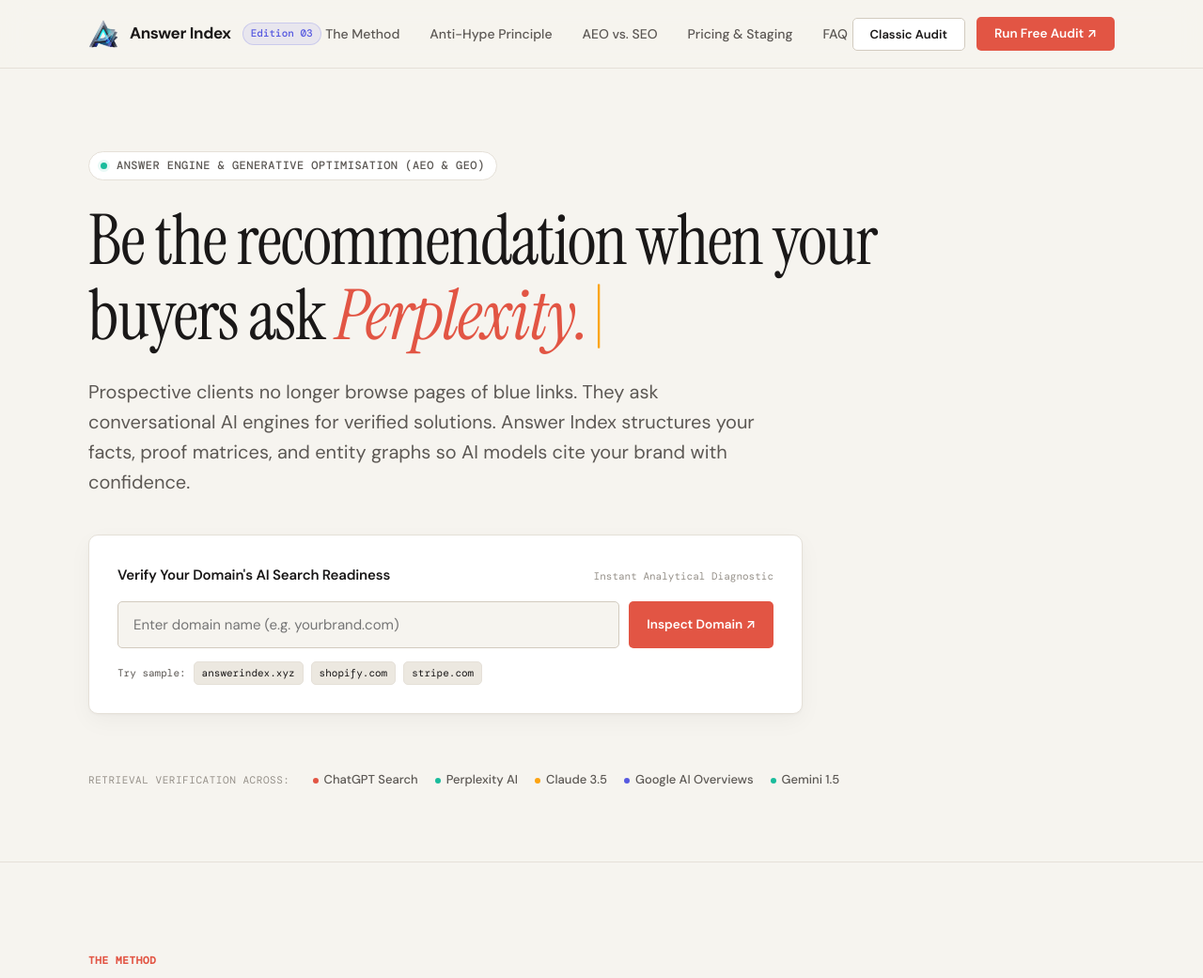
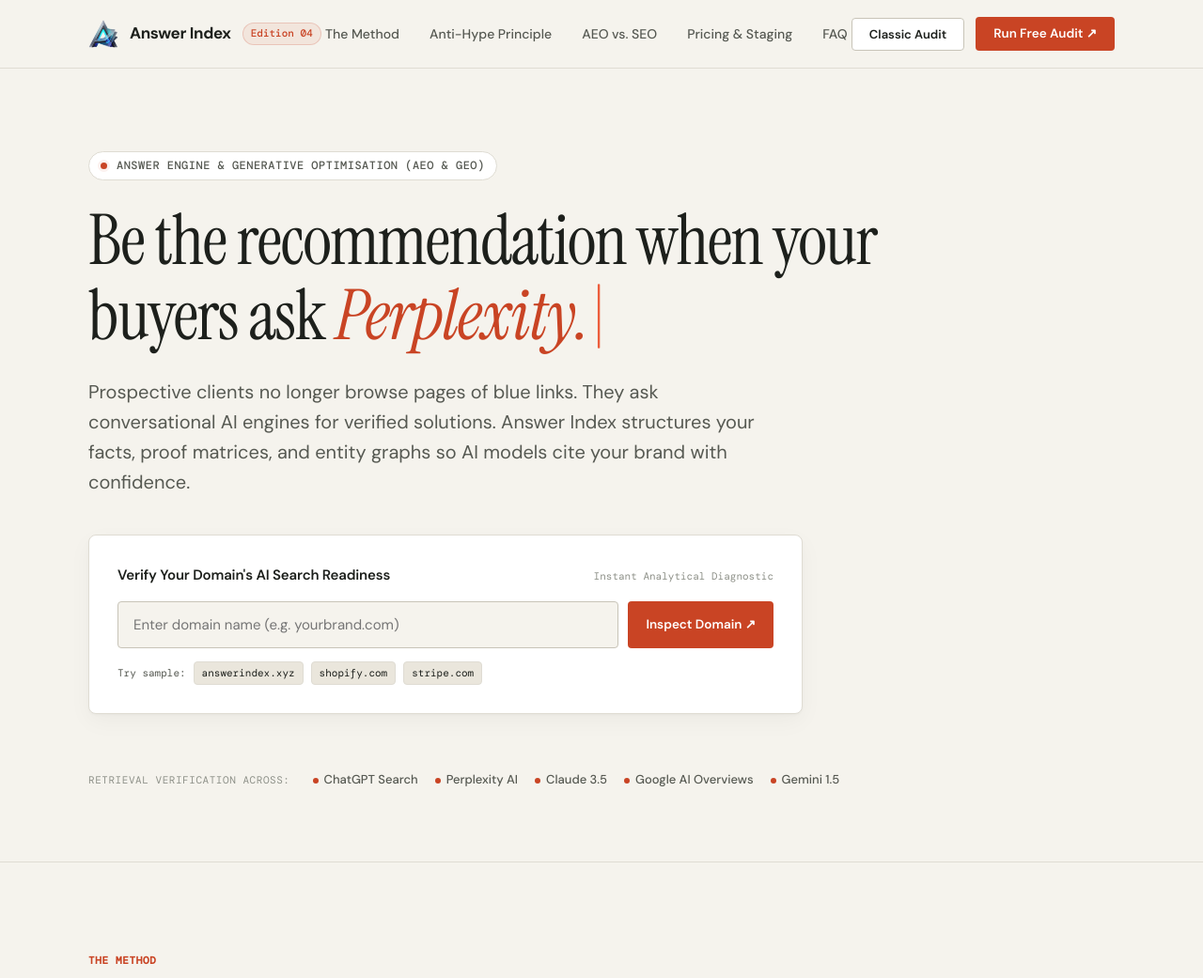
Before and after one commit to justmailsameer-prog/answerindex, a website: page v2/index.html in a window 1280 px wide. Shown: the top 1041 px of the page at 94% size. Drawn offline with nearby package versions, Linux system fonts and the light colour scheme; a web font is replaced by a local one.

Commit message:
feat(v2): apply exact Working Weekends color palette (--paper #f5f3ed, --ink #1d201c, --accent #c94424, --orange #ec5836)

```diff
--- a/v2/index.html
+++ b/v2/index.html
@@ -16,44 +16,39 @@
 
   <style>
     :root {
-      /* Kitchen365-Inspired Multi-Tone Editorial Palette */
-      --canvas: #F6F4EF;          /* Warm cream / off-white paper canvas */
-      --surface: #FFFFFF;         /* Crisp pure white for cards */
-      --surface-subtle: #ECE8E0;  /* Warm stone pearl for secondary fills */
-      --surface-hover: #E4DFD5;   /* Card hover tone */
+      /* Working Weekends Exact Palette & Typography */
+      --paper: #F5F3ED;          /* Exact Working Weekends warm paper canvas */
+      --surface: #FFFFFF;        /* Crisp pure white for cards */
+      --surface-subtle: #EAE6DC; /* Soft warm stone fill */
+      --surface-hover: #E2DDD2;   /* Subtle hover state */
 
-      --ink: #1A1818;             /* Deep warm charcoal ink */
-      --ink-muted: #5C5854;       /* Warm neutral grey for body text */
-      --ink-faint: #96918A;       /* Subtle slate-stone for metadata */
+      --ink: #1D201C;            /* Exact Working Weekends deep charcoal ink */
+      --ink-muted: #565952;      /* Refined editorial body copy */
+      --ink-faint: #8E9189;      /* Muted metadata */
 
-      --border: #E5E0D8;          /* Hairline border */
-      --border-subtle: #EEEAE2;   /* Soft inner divider */
-      --border-strong: #D2CBBF;   /* Contrast border */
+      --border: #DFDCD3;         /* Clean hairline border */
+      --border-subtle: #EBE8E0;  /* Inner card divider */
+      --border-strong: #C8C4B8;  /* Accent border */
 
-      /* Vibrant Accent Palette from Kitchen365 */
-      --coral: #E25544;           /* Warm persimmon coral (Primary CTA) */
-      --coral-hover: #C94434;
-      --coral-soft: rgba(226, 85, 68, 0.09);
+      --accent: #C94424;         /* Exact Working Weekends primary terracotta burnt red */
+      --accent-hover: #B23A1D;
+      --accent-soft: rgba(201, 68, 36, 0.08);
 
-      --amber: #FCA311;           /* Honey saffron amber (Highlight & featured) */
-      --amber-soft: rgba(252, 163, 17, 0.12);
+      --orange: #EC5836;         /* Exact Working Weekends secondary vibrant orange */
+      --orange-soft: rgba(236, 88, 54, 0.10);
 
-      --jade: #1ABC9C;            /* Turquoise / Jade teal (Verification & active) */
-      --jade-dark: #149177;
-      --jade-soft: rgba(26, 188, 156, 0.10);
-
-      --iris: #575AE0;            /* Royal Iris / Indigo (Technical architecture) */
-      --iris-soft: rgba(87, 90, 224, 0.09);
+      --sage: #4A634E;           /* Subtle natural sage green for verified indicators */
+      --sage-soft: rgba(74, 99, 78, 0.09);
 
       --font-serif: "Instrument Serif", Georgia, serif;
-      --font-sans: "DM Sans", -apple-system, BlinkMacSystemFont, "Segoe UI", Roboto, sans-serif;
+      --font-sans: "DM Sans", Arial, sans-serif;
       --font-mono: "DM Mono", ui-monospace, monospace;
 
       --container: 1140px;
-      --radius-sm: 5px;
-      --radius-md: 10px;
-      --radius-lg: 16px;
-      --shadow-subtle: 0 1px 3px rgba(26, 24, 24, 0.03), 0 8px 24px rgba(26, 24, 24, 0.04);
+      --radius-sm: 4px;
+      --radius-md: 8px;
+      --radius-lg: 14px;
+      --shadow-subtle: 0 1px 3px rgba(29, 32, 28, 0.03), 0 8px 24px rgba(29, 32, 28, 0.04);
     }
 
     * {
@@ -64,7 +59,7 @@
 
     html {
       scroll-behavior: smooth;
-      background-color: var(--canvas);
+      background-color: var(--paper);
       color: var(--ink);
       font-family: var(--font-sans);
       font-size: 16px;
@@ -74,7 +69,7 @@
     }
 
     body {
-      background-color: var(--canvas);
+      background-color: var(--paper);
       color: var(--ink);
       min-height: 100vh;
       display: flex;
@@ -95,7 +90,7 @@
       position: sticky;
       top: 0;
       z-index: 50;
-      background-color: rgba(246, 244, 239, 0.94);
+      background-color: rgba(245, 243, 237, 0.94);
       backdrop-filter: blur(14px);
       -webkit-backdrop-filter: blur(14px);
       border-bottom: 1px solid var(--border);
@@ -134,9 +129,9 @@
     .version-tag {
       font-family: var(--font-mono);
       font-size: 11px;
-      color: var(--iris);
-      background-color: var(--iris-soft);
-      border: 1px solid rgba(87, 90, 224, 0.2);
+      color: var(--accent);
+      background-color: var(--accent-soft);
+      border: 1px solid rgba(201, 68, 36, 0.2);
       padding: 2px 8px;
       border-radius: 999px;
       font-weight: 500;
@@ -183,15 +178,15 @@
       line-height: 1;
     }
 
-    .btn-coral {
-      background-color: var(--coral);
+    .btn-accent {
+      background-color: var(--accent);
       color: #FFFFFF;
     }
 
-    .btn-coral:hover {
-      background-color: var(--coral-hover);
+    .btn-accent:hover {
+      background-color: var(--accent-hover);
       transform: translateY(-1px);
-      box-shadow: 0 4px 12px rgba(226, 85, 68, 0.25);
+      box-shadow: 0 4px 14px rgba(201, 68, 36, 0.22);
     }
 
     .btn-outline {
@@ -233,8 +228,8 @@
       width: 7px;
       height: 7px;
       border-radius: 50%;
-      background-color: var(--jade);
-      box-shadow: 0 0 0 3px var(--jade-soft);
+      background-color: var(--accent);
+      box-shadow: 0 0 0 3px var(--accent-soft);
     }
 
     .hero-title {
@@ -252,7 +247,7 @@
     .typewriter-container {
       display: inline-block;
       min-width: 260px;
-      color: var(--coral);
+      color: var(--accent);
       font-style: italic;
       white-space: nowrap;
       position: relative;
@@ -262,7 +257,7 @@
       display: inline-block;
       margin-left: 2px;
       font-weight: 300;
-      color: var(--amber);
+      color: var(--orange);
       font-style: normal;
       animation: cursorBlink 0.85s infinite;
     }
@@ -326,16 +321,16 @@
       padding: 14px 16px;
       border: 1px solid var(--border-strong);
       border-radius: var(--radius-sm);
-      background-color: var(--canvas);
+      background-color: var(--paper);
       color: var(--ink);
       outline: none;
       transition: border-color 0.15s ease, background-color 0.15s ease;
     }
 
     .audit-input-form input:focus {
-      border-color: var(--coral);
+      border-color: var(--accent);
       background-color: #FFFFFF;
-      box-shadow: 0 0 0 3px var(--coral-soft);
+      box-shadow: 0 0 0 3px var(--accent-soft);
     }
 
     .audit-samples {
@@ -403,32 +398,11 @@
       gap: 6px;
     }
 
-    .engine-dot.dot-jade {
+    .engine-dot {
       width: 6px;
       height: 6px;
       border-radius: 50%;
-      background-color: var(--jade);
-    }
-
-    .engine-dot.dot-amber {
-      width: 6px;
-      height: 6px;
-      border-radius: 50%;
-      background-color: var(--amber);
-    }
-
-    .engine-dot.dot-iris {
-      width: 6px;
-      height: 6px;
-      border-radius: 50%;
-      background-color: var(--iris);
-    }
-
-    .engine-dot.dot-coral {
-      width: 6px;
-      height: 6px;
-      border-radius: 50%;
-      background-color: var(--coral);
+      background-color: var(--accent);
     }
 
     /* Section Headers */
@@ -438,7 +412,7 @@
       font-weight: 600;
       letter-spacing: 0.06em;
       text-transform: uppercase;
-      color: var(--coral);
+      color: var(--accent);
       margin-bottom: 12px;
     }
 
@@ -486,32 +460,18 @@
 
     .journey-card:hover {
       transform: translateY(-2px);
+      border-color: var(--border-strong);
       box-shadow: var(--shadow-subtle);
-    }
-
-    .journey-card.card-jade:hover {
-      border-color: var(--jade);
-    }
-
-    .journey-card.card-iris:hover {
-      border-color: var(--iris);
-    }
-
-    .journey-card.card-coral:hover {
-      border-color: var(--coral);
     }
 
     .journey-num {
       font-family: var(--font-mono);
       font-size: 12px;
       font-weight: 600;
+      color: var(--accent);
       margin-bottom: 20px;
       display: inline-block;
     }
-
-    .journey-num.num-jade { color: var(--jade-dark); }
-    .journey-num.num-iris { color: var(--iris); }
-    .journey-num.num-coral { color: var(--coral); }
 
     .journey-title {
       font-family: var(--font-serif);
@@ -562,7 +522,7 @@
       font-weight: 600;
       letter-spacing: 0.08em;
       text-transform: uppercase;
-      color: var(--amber);
+      color: var(--accent);
       margin-bottom: 16px;
     }
 
@@ -656,7 +616,7 @@
     }
 
     .comp-highlight {
-      color: var(--jade-dark);
+      color: var(--accent);
       font-weight: 600;
     }
 
@@ -689,19 +649,19 @@
     }
 
     .pricing-card.featured {
-      border-color: var(--coral);
-      box-shadow: 0 6px 28px rgba(226, 85, 68, 0.12);
+      border-color: var(--accent);
+      box-shadow: 0 6px 28px rgba(201, 68, 36, 0.10);
     }
 
     .plan-badge {
       position: absolute;
       top: -12px;
       right: 24px;
-      background-color: var(--amber);
-      color: #1A1818;
+      background-color: var(--accent);
+      color: #FFFFFF;
       font-family: var(--font-mono);
-      font-size: 10.5px;
-      font-weight: 700;
+      font-size: 10px;
+      font-weight: 600;
       padding: 3px 10px;
       border-radius: 999px;
       text-transform: uppercase;
@@ -761,7 +721,7 @@
 
     .plan-features li::before {
       content: "✓";
-      color: var(--jade-dark);
+      color: var(--accent);
       font-weight: 700;
       font-size: 12px;
     }
@@ -804,7 +764,7 @@
 
     /* Footer */
     footer.site-footer {
-      background-color: var(--canvas);
+      background-color: var(--paper);
       padding-top: 70px;
       padding-bottom: 70px;
       margin-top: auto;
@@ -866,7 +826,7 @@
       <a href="/v2/" class="brand-wrap">
         <img src="/assets/AnswerIndex_Logo.png" alt="Answer Index Logo" class="brand-logo">
         <span class="brand-name">Answer Index</span>
-        <span class="version-tag">Edition 03</span>
+        <span class="version-tag">Edition 04</span>
       </a>
 
       <nav class="nav-links">
@@ -879,7 +839,7 @@
 
       <div class="header-actions">
         <a href="/audit.html" class="btn btn-outline" style="font-size: 13px;">Classic Audit</a>
-        <a href="#audit-tool" class="btn btn-coral">Run Free Audit ↗</a>
+        <a href="#audit-tool" class="btn btn-accent">Run Free Audit ↗</a>
       </div>
     </div>
   </header>
@@ -908,7 +868,7 @@
         </div>
         <form class="audit-input-form" onsubmit="event.preventDefault(); runV2Audit();">
           <input type="text" id="target-domain" placeholder="Enter domain name (e.g. yourbrand.com)" required>
-          <button type="submit" class="btn btn-coral" id="audit-btn">Inspect Domain ↗</button>
+          <button type="submit" class="btn btn-accent" id="audit-btn">Inspect Domain ↗</button>
         </form>
         <div class="audit-samples">
           <span class="label">Try sample:</span>
@@ -921,7 +881,7 @@
         <div id="audit-result-v2" style="display: none; margin-top: 24px; padding-top: 20px; border-top: 1px solid var(--border);">
           <div style="display: flex; justify-content: space-between; align-items: baseline; margin-bottom: 12px;">
             <div style="font-family: var(--font-serif); font-size: 24px;" id="res-domain-title">Evaluated Domain</div>
-            <div style="font-family: var(--font-mono); font-size: 14px; font-weight: 600; color: var(--jade-dark);" id="res-score-pill">88/100 · Strong Foundation</div>
+            <div style="font-family: var(--font-mono); font-size: 14px; font-weight: 600; color: var(--accent);" id="res-score-pill">88/100 · Strong Foundation</div>
           </div>
           <p style="font-size: 14px; color: var(--ink-muted); margin-bottom: 16px;" id="res-summary-text"></p>
           <div style="display: flex; gap: 12px;">
@@ -930,15 +890,15 @@
         </div>
       </div>
 
-      <!-- Engine Verification Strip with Multi-Tone Dots -->
+      <!-- Engine Verification Strip -->
       <div class="engine-strip">
         <span class="strip-label">Retrieval Verification Across:</span>
         <div class="engine-list">
-          <div class="engine-item"><span class="engine-dot dot-coral"></span>ChatGPT Search</div>
-          <div class="engine-item"><span class="engine-dot dot-jade"></span>Perplexity AI</div>
-          <div class="engine-item"><span class="engine-dot dot-amber"></span>Claude 3.5</div>
-          <div class="engine-item"><span class="engine-dot dot-iris"></span>Google AI Overviews</div>
-          <div class="engine-item"><span class="engine-dot dot-jade"></span>Gemini 1.5</div>
+          <div class="engine-item"><span class="engine-dot"></span>ChatGPT Search</div>
+          <div class="engine-item"><span class="engine-dot"></span>Perplexity AI</div>
+          <div class="engine-item"><span class="engine-dot"></span>Claude 3.5</div>
+          <div class="engine-item"><span class="engine-dot"></span>Google AI Overviews</div>
+          <div class="engine-item"><span class="engine-dot"></span>Gemini 1.5</div>
         </div>
       </div>
     </div>
@@ -955,8 +915,8 @@
 
       <div class="journey-grid">
         <!-- 01 -->
-        <div class="journey-card card-jade">
-          <div class="journey-num num-jade">01 / DISCOVERY</div>
+        <div class="journey-card">
+          <div class="journey-num">01 / DISCOVERY</div>
           <h3 class="journey-title">Get Retrieved Without Noise</h3>
           <p class="journey-desc">
             AI engines cannot cite what they cannot reliably parse. We publish lightweight machine-readable manifests (<code>/llms.txt</code>, AI crawler directives, and JSON-LD entity graphs) that give bots unambiguous access to your offerings, credentials, and geographic footprint.
@@ -965,8 +925,8 @@
         </div>
 
         <!-- 02 -->
-        <div class="journey-card card-iris">
-          <div class="journey-num num-iris">02 / AUTHORITY</div>
+        <div class="journey-card">
+          <div class="journey-num">02 / AUTHORITY</div>
           <h3 class="journey-title">Earn Direct Answer Citations</h3>
           <p class="journey-desc">
             When buyers ask comparison questions, LLMs pull from succinct, verifiable 40–55 word declarative paragraphs. We engineer passage-level answer architecture and comparative proof matrices that answer engines quote word-for-word.
@@ -975,8 +935,8 @@
         </div>
 
         <!-- 03 -->
-        <div class="journey-card card-coral">
-          <div class="journey-num num-coral">03 / ACQUISITION</div>
+        <div class="journey-card">
+          <div class="journey-num">03 / ACQUISITION</div>
           <h3 class="journey-title">Turn Recommendations Into Leads</h3>
           <p class="journey-desc">
             AI visibility is meaningless if it does not convert. We automate daily staging directly into your existing CMS (WordPress, Shopify, or GitHub repo) with human-in-the-loop review, turning citation momentum into qualified commercial inbound enquiries.
@@ -1107,7 +1067,7 @@
             <li>Automated WordPress, Shopify, or GitHub staging</li>
             <li>Daily drift sentinel alerts</li>
           </ul>
-          <a href="/pricing.html" class="btn btn-coral" style="width: 100%;">Launch Pro Cadence ↗</a>
+          <a href="/pricing.html" class="btn btn-accent" style="width: 100%;">Launch Pro Cadence ↗</a>
         </div>
 
         <!-- Enterprise Partner -->
@@ -1273,7 +1233,7 @@
         document.getElementById('audit-result-v2').style.display = 'block';
         document.getElementById('res-domain-title').innerText = val;
         document.getElementById('res-score-pill').innerText = `${score}/100 · ${grade}`;
-        document.getElementById('res-score-pill').style.color = isAnswerIndex ? 'var(--jade-dark)' : 'var(--coral)';
+        document.getElementById('res-score-pill').style.color = isAnswerIndex ? 'var(--sage)' : 'var(--accent)';
         document.getElementById('res-summary-text').innerText = isAnswerIndex
           ? `${val} has successfully deployed foundational machine-readable manifests and Schema graph nodes, positioning it in the top tier of generative AI search readiness.`
           : `${val} currently lacks machine-readable /llms.txt manifests and cohesive Schema @graph nodes, leaving critical buying recommendations open to competitor citation diversion.`;
```
Also changed, not shown: dist/v2/index.html.
